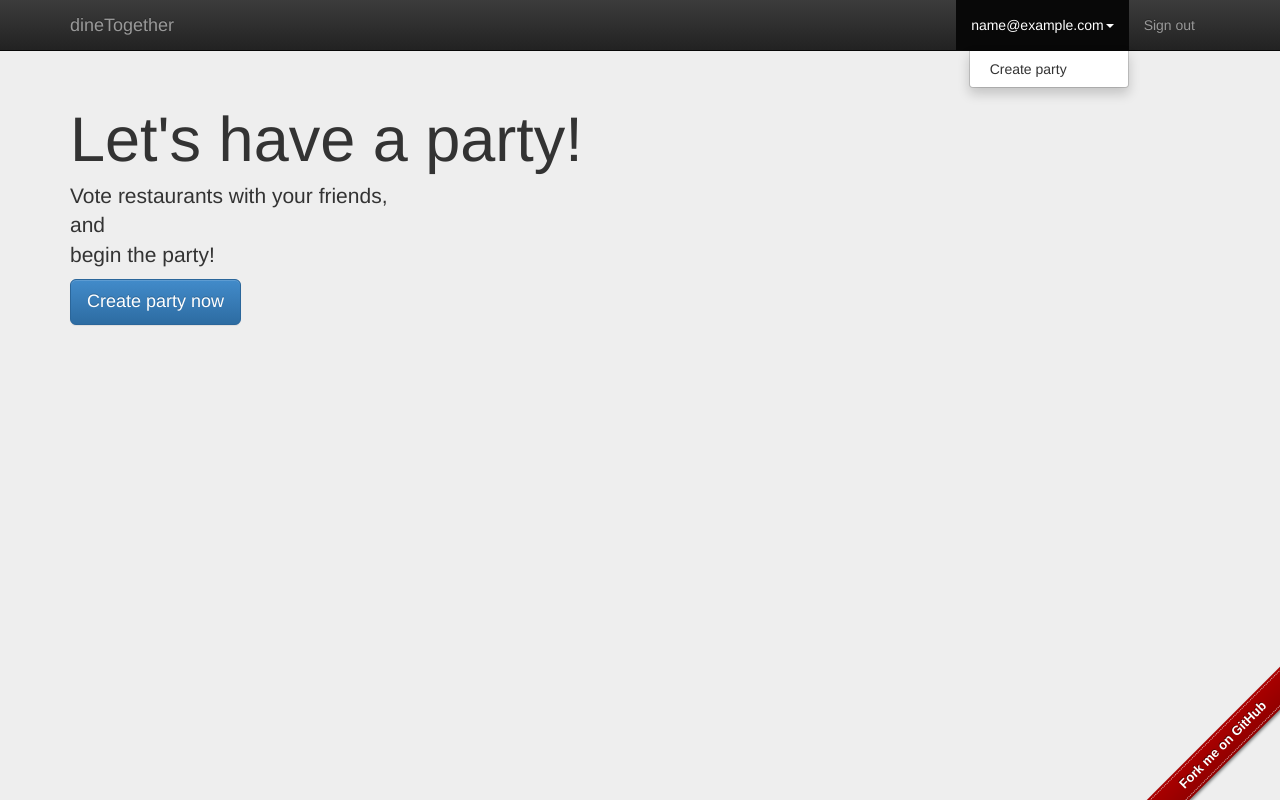
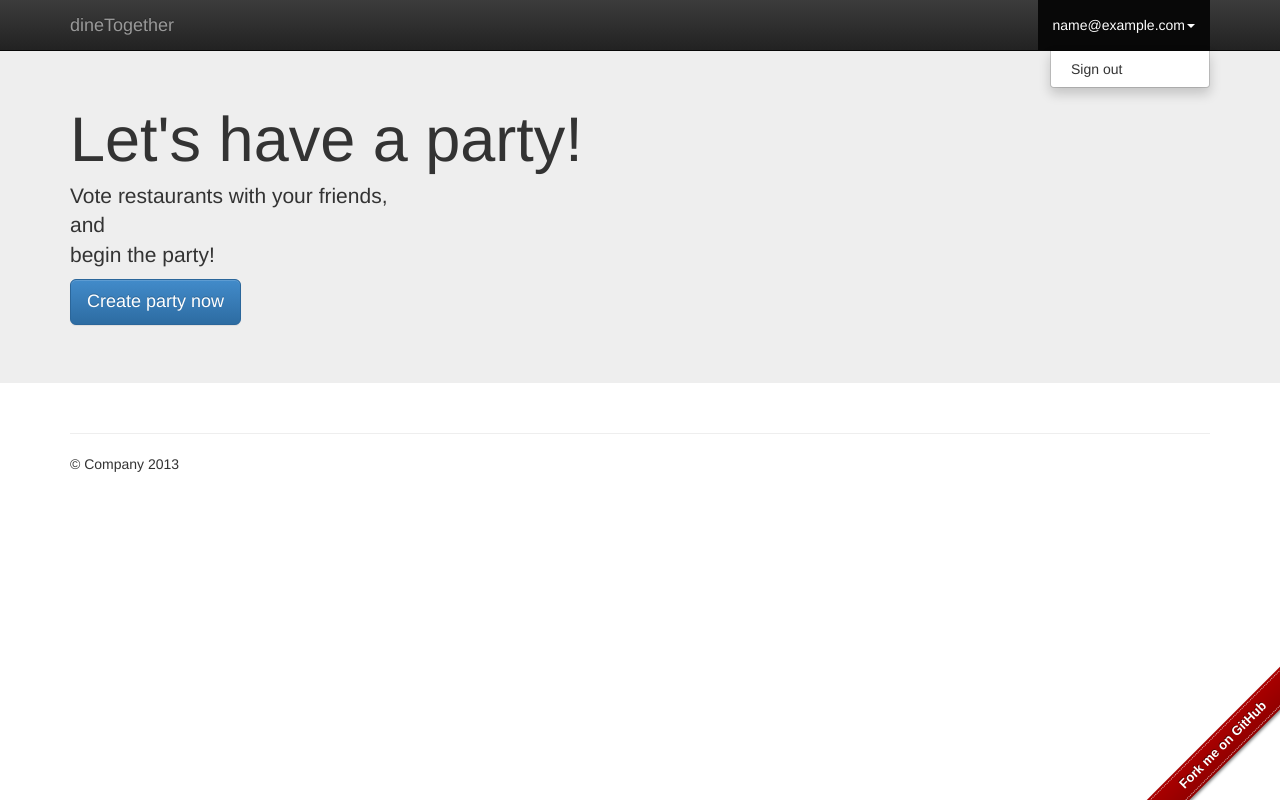
Before and after one commit to wagamama/dine-together, a Django app: page / in a window 1280 px wide, after a click that opens the changed part. Run offline with Django 3.2, Linux system fonts and the light colour scheme; the visitor is signed in with stand-in values (Sample User, id 1); data that the repository does not hold is empty; parts of the project's set-up code (start-up, migrations or seed data) failed here and were passed over; some libraries are stand-ins or nearby versions.

Commit message:
Revise layout

```diff
--- a/dinetogether/dine/templates/dine/base.html
+++ b/dinetogether/dine/templates/dine/base.html
@@ -14,10 +14,10 @@
 	<link href="{{ STATIC_URL }}css/bootstrap.css" rel="stylesheet" type="text/css">
     <link href="{{ STATIC_URL }}css/bootstrap-theme.css" rel="stylesheet" type="text/css">
 	<link href="{{ STATIC_URL }}css/form.css" rel="stylesheet" type="text/css">
-    <link href="{{ STATIC_URL }}css/jumbotron.css" rel="stylesheet">
     <link href="{{ STATIC_URL }}css/bootstrap-datetimepicker.min.css" rel="stylesheet" type="text/css">
 	<link href="{{ STATIC_URL }}css/gh-fork-ribbon.css" rel="stylesheet" type="text/css">
     <script src="https://code.jquery.com/jquery-1.10.2.min.js"></script>
+    {% include 'autocomplete_light/static.html' %}
     <script src="{{ STATIC_URL }}js/bootstrap.min.js"></script>
     <script src="{{ STATIC_URL }}js/bootstrap-datetimepicker.min.js"></script>
 </head>
@@ -52,10 +52,9 @@
                     <li class="dropdown">
                         <a href="#" class="dropdown-toggle" data-toggle="dropdown">{{ user.email }}<b class="caret"></b></a>
                         <ul class="dropdown-menu">
-                            <li><a href="/dine/create_party">Create party</a></li>
+                            <li><a href="/dine/logout">Sign out</a></li>
                         </ul>
                     </li>
-                    <li><a href="/dine/logout">Sign out</a></li>
                 </ul>
             </div><!--/.navbar-collapse -->
             {% endif %}
--- a/dinetogether/dine/templates/dine/create-party.html
+++ b/dinetogether/dine/templates/dine/create-party.html
@@ -2,9 +2,9 @@
 {% block title %}dineTogether|create-party{% endblock title %}
 {% block context %}
 <div class="container">
-    <form class="form-create" method="post" action="/dine/create_party_view">
+    <form class="form-signin" method="post" action="/dine/create_party_view">
         {% csrf_token %}
-        <h2 class="form-create-heading">Party info</h2>
+        <h2 class="form-signin-heading">Party info</h2>
         <input type="text" name="name" class="form-control" placeholder="Name" required>
         <input type="text" name="due_date" class="form-control" placeholder="Due date" id="datetimepicker" data-format="yyyy-MM-dd" required>
         <textarea type="text" name="description" class="form-control" placeholder="Description" rows="3" required></textarea>
--- a/dinetogether/dine/templates/dine/index.html
+++ b/dinetogether/dine/templates/dine/index.html
@@ -10,7 +10,7 @@
         		<p><a class="btn btn-primary btn-lg" href="/dine/register" role="button">Sign up today</a></p>
       	</div>
     </div>
-{% elif not parties %}
+{% else %}
     <div class="jumbotron">
         <div class="container">
             <h1>Let's have a party!</h1>
@@ -18,24 +18,26 @@
             <p><a class="btn btn-primary btn-lg" href="/dine/create_party" role="button">Create party now</a></p>
         </div>
     </div>
-{% else %}
   	<div class="container">
-		<h1><span class="label label-danger">Party list</span></h1>
       	<!-- Example row of columns -->
       	<div class="row">
         		{% for party in parties %}
       	    		<div class="col-md-4">
               			<h2>{{ party.name }}</h2>
               			{% if party.is_alive %}
-          				<h4><span class="label label-danger">{{ party.due_date.date }}</span></h4>
+              				<p><span class="label label-danger">{{ party.due_date.date }}</span></p>
               			{% else %}
-          				<h4><span class="label label-default">Finished</span></h4>
+              				<p><span class="label label-default">Finished</span></p>
               			{% endif %}
               			<p>{{ party.description }}</p>
               			<p><a class="btn btn-default" href="/dine/detail/p/{{ party.id }}/" role="button">View details &raquo;</a></p>
               	</div>
     	    	{% endfor %}
       	</div>
+        <hr>
+        <footer>
+          <p>&copy; Company 2013</p>
+        </footer>
     </div>
 {% endif %}
 
--- a/dinetogether/dinetogether/settings.py
+++ b/dinetogether/dinetogether/settings.py
@@ -126,6 +126,7 @@ INSTALLED_APPS = (
     # Uncomment the next line to enable admin documentation:
     # 'django.contrib.admindocs',
     'dine',
+    'autocomplete_light'
 )
 
 SESSION_SERIALIZER = 'django.contrib.sessions.serializers.JSONSerializer'
--- a/dinetogether/dinetogether/static/css/form.css
+++ b/dinetogether/dinetogether/static/css/form.css
@@ -1,7 +1,7 @@
 body {
   padding-top: 40px;
   padding-bottom: 40px;
-  background-color: #eee;
+  /*background-color: #eee;*/
 }
 
 .form-signin {
--- a/dinetogether/dinetogether/urls.py
+++ b/dinetogether/dinetogether/urls.py
@@ -1,4 +1,7 @@
 from django.conf.urls import patterns, include, url
+
+import autocomplete_light
+autocomplete_light.autodiscover()
 
 # Uncomment the next two lines to enable the admin:
 from django.contrib import admin
@@ -16,4 +19,5 @@ urlpatterns = patterns('',
     url(r'^$', 'dine.views.home', name='home'),
     url(r'^admin/', include(admin.site.urls)),
     url(r'^dine/', include('dine.urls', namespace="dine")),
+    url(r'^autocomplete/', include('autocomplete_light.urls')),
 )
```
Lines whose indentation alone changed are shown as unchanged.
